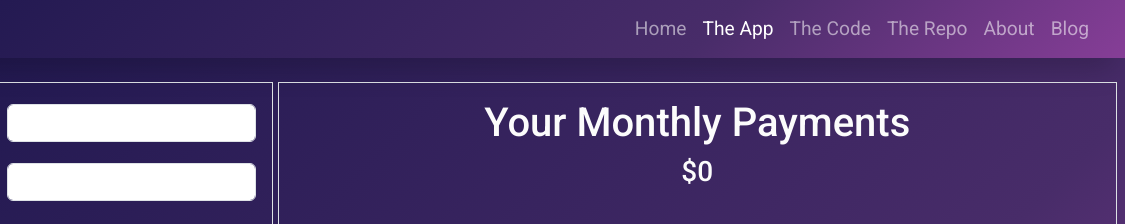
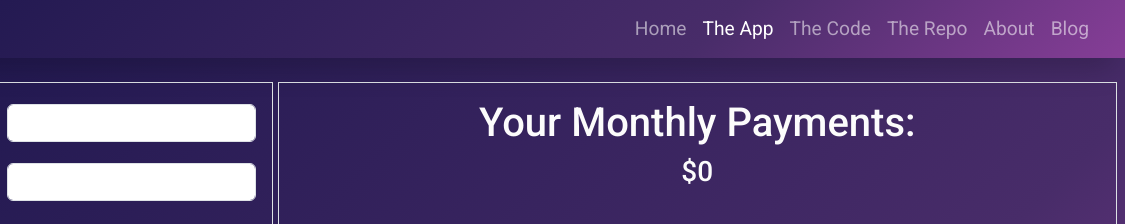
Before and after one commit to GI-Jamal/CrucibleLoanShark, a plain HTML site: page app.html in a window 1280 px wide. Shown: the top 224 px of the page, 155-1280 px from the left. Drawn offline with nearby package versions, Linux system fonts and the light colour scheme; some packages are replaced by stand-ins of ours; a script that the page names is missing; a web font is replaced by a local one.

Commit message:
Added a colon

```diff
--- a/app.html
+++ b/app.html
@@ -262,7 +262,7 @@
               <div
                 class="mb-auto d-flex flex-column align-items-center justify-content-center"
               >
-                <h1 class="text-center">Your Monthly Payments</h1>
+                <h1 class="text-center">Your Monthly Payments:</h1>
                 <h3 class="text-center"><span id="monthlyPayment">$0</span></h3>
               </div>
               <div class="mt-2">
```
